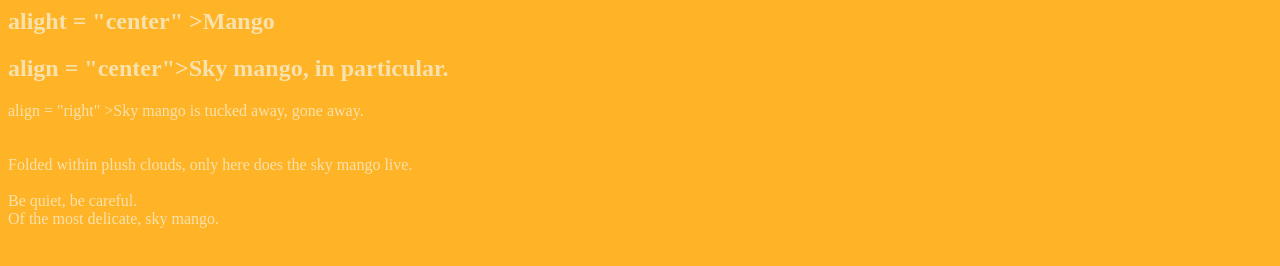
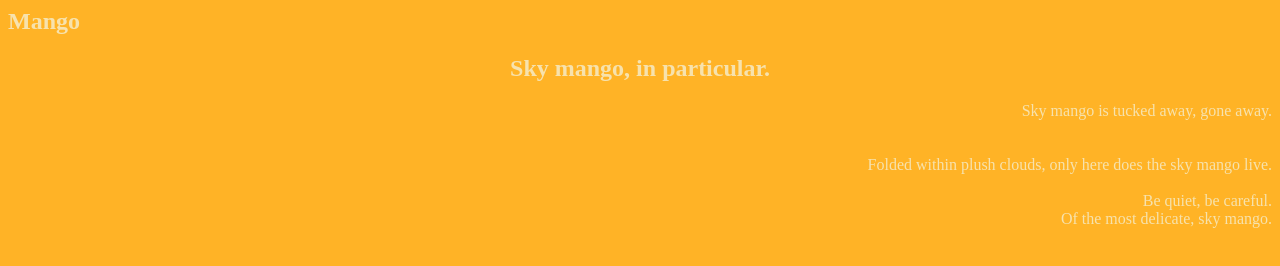
Before and after one commit to lfastfast/testtest, a plain HTML site: page index.html in a window 1280 px wide. Drawn offline with Linux system fonts and the light colour scheme.

Commit message:
Update index.html

```diff
--- a/index.html
+++ b/index.html
@@ -5,9 +5,9 @@
 </head>
 
 <body bgcolor = "#ffb326" text = "#f7e2ad">
-<h2> alight = "center" >Mango</h2>
-<h2> align = "center">Sky mango, in particular.</h2>
-<p> align = "right" >Sky mango is tucked away,
+<h2 alight = "center">Mango</h2>
+<h2 align = "center">Sky mango, in particular.</h2>
+<p align = "right">Sky mango is tucked away,
 gone away. <br><br><br>
 Folded within plush clouds,
 only here does the sky mango live. <br><br>
```
